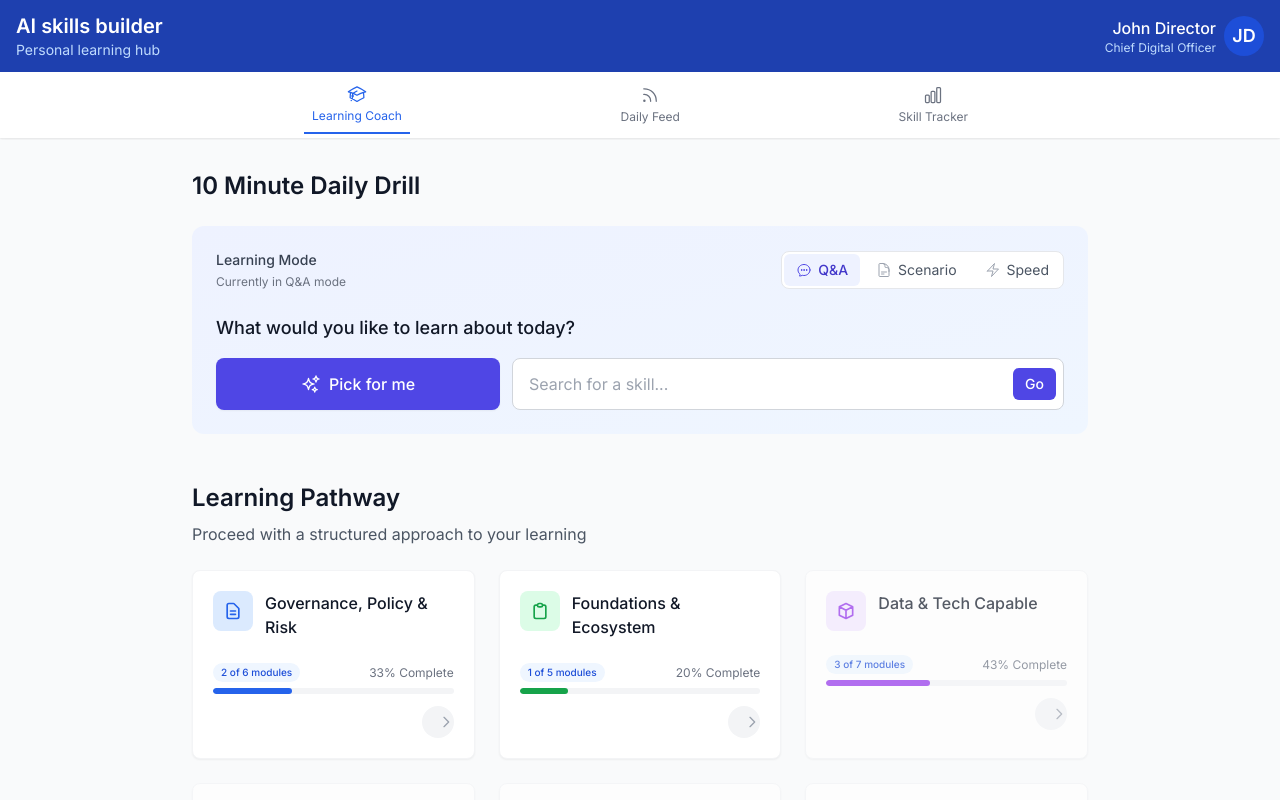
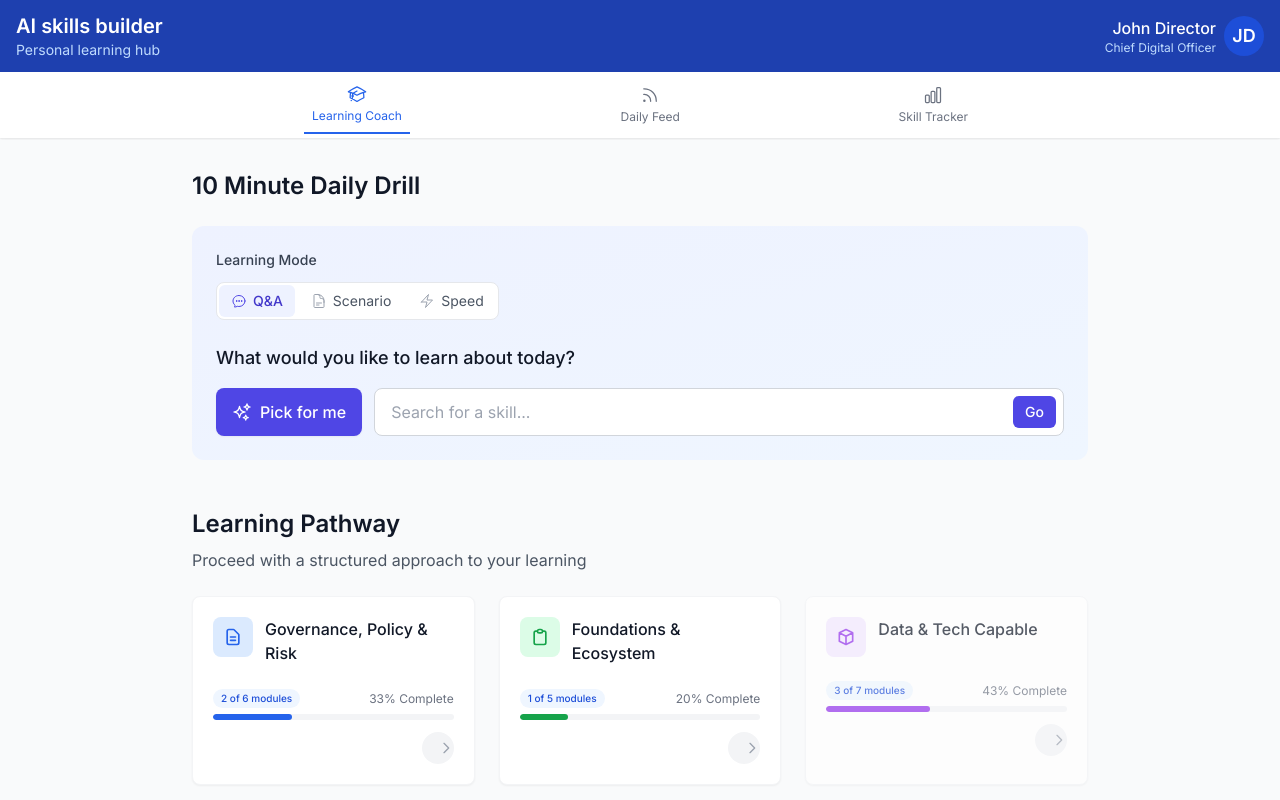
Before and after one commit to danr75/Test2Rapid, a Next.js app: page /learning-coach in a window 1280 px wide. Shown: the top 800 px of the page. Built offline with nearby package versions, Linux system fonts and the light colour scheme.

Commit message:
daily drill final

```diff
--- a/src/pages/learning-coach.tsx
+++ b/src/pages/learning-coach.tsx
@@ -447,12 +447,9 @@ const LearningCoachPage: React.FC = () => {
             </div>
 
             <div className="bg-gradient-to-br from-indigo-50 to-blue-50 rounded-xl p-6 mb-6">
-              <div className="flex flex-col sm:flex-row items-start sm:items-center justify-between gap-4 mb-6">
-                <div>
-                  <h3 className="text-sm font-medium text-gray-700 mb-1">Learning Mode</h3>
-                  <p className="text-xs text-gray-500">Currently in {currentLearningMode} mode</p>
-                </div>
-                <div className="flex items-center space-x-1 bg-white p-0.5 rounded-lg border border-gray-200">
+              <div className="mb-6">
+                <h3 className="text-sm font-medium text-gray-700 mb-3">Learning Mode</h3>
+                <div className="flex items-center space-x-1 bg-white p-0.5 rounded-lg border border-gray-200 w-fit">
                   {learningModes.map((mode) => (
                     <button
                       key={mode.id}
@@ -481,13 +478,15 @@ const LearningCoachPage: React.FC = () => {
                 <h3 className="text-lg font-medium text-gray-900">What would you like to learn about today?</h3>
 
                 <div className="flex flex-col sm:flex-row gap-3 items-stretch">
+                  <div className="w-3/4 sm:w-auto">
                     <button
                       onClick={handlePickForMe}
-                    className="flex-1 flex items-center justify-center px-6 py-3.5 bg-indigo-600 hover:bg-indigo-700 text-white font-medium rounded-lg transition-colors shadow-sm hover:shadow-md"
+                      className="w-full flex items-center justify-center px-4 py-3 bg-indigo-600 hover:bg-indigo-700 text-white font-medium rounded-lg transition-colors shadow-sm hover:shadow-md"
                     >
                       <SparklesIcon className="h-5 w-5 mr-2" />
                       Pick for me
                     </button>
+                  </div>
 
                   <div className="relative flex-grow">
                     <input
```
Lines whose indentation alone changed are shown as unchanged.
